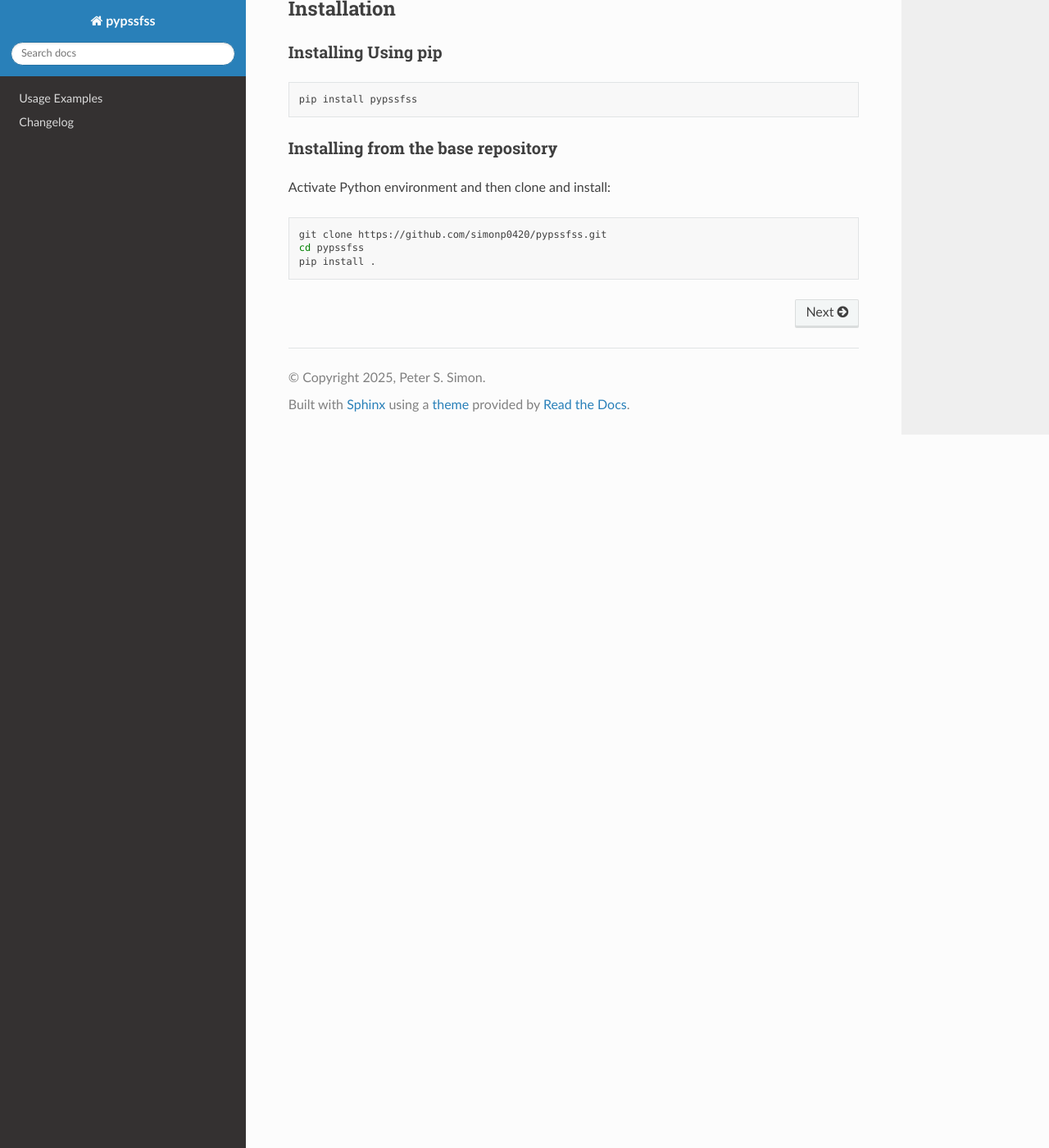
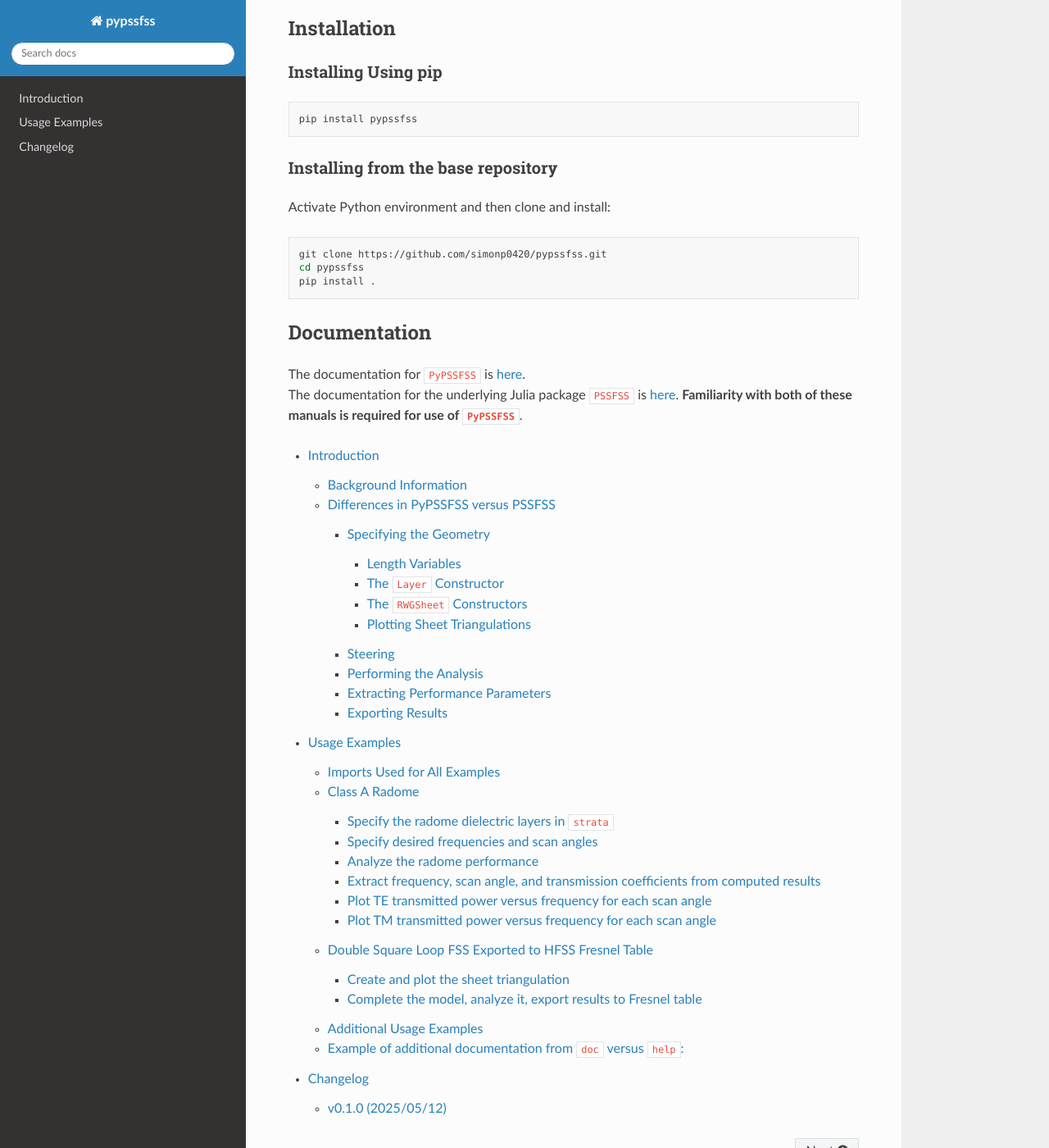
Before and after one commit to simonp0420/pypssfss, a Sphinx documentation site: the page built from docs/source/index.md, in a window 1280 px wide and 1400 px high, scrolled down 1574 px. Shown: the whole window at 82% size. Built offline with Sphinx 7.4.7 and the Read the Docs theme 3.1.0, drawn with Linux system fonts in a browser that asks for light colours; pages that are not in the unit, such as notebooks, are missing from menus; some of the changed text lies outside the part shown.

Commit message:
Add intro to docs

````diff
--- a/README.md
+++ b/README.md
@@ -1,17 +1,16 @@
-# pypssfss - Analysis of polarization and frequency selective surfaces in Python
+# PyPSSFSS - Analysis of polarization and frequency selective surfaces in Python
 
-
-[`pypssfss`](https://github.com/simonp0420/pypssfss) is a Python package for analyzing planar
+[`PyPSSFSS`](https://github.com/simonp0420/pypssfss) is a Python package for analyzing planar
 [polarization selective surfaces](https://scholar.google.com/scholar?hl=en&as_sdt=0%2C5&q=polarization+selective+surface&btnG=) (PSSs), [frequency selective surfaces](https://en.wikipedia.org/wiki/Frequency_selective_surface) (FSSs),
 [reflectarray](https://en.wikipedia.org/wiki/Reflectarray_antennahttps://en.wikipedia.org/wiki/Reflectarray_antenna) elements,
 [radomes](https://en.wikipedia.org/wiki/Radome), and similar structures.  It wraps the
 [`PSSFSS`](https://github.com/simonp0420/PSSFSS.jl) package which is written in the [Julia](https://julialang.org/)
 programming language.  Note that it is not necessary to preinstall Julia or [`PSSFSS`](https://github.com/simonp0420/PSSFSS.jl)
-before using [`pypssfss`](https://github.com/simonp0420/pypssfss).  If Julia is not found in the user's PATH, then
-[`pypssfss`](https://github.com/simonp0420/pypssfss) will install it (locally to a virtual environment, if one is active). Similarly, it will automatically install and compile [`PSSFSS`](https://github.com/simonp0420/PSSFSS.jl) on first use.
+before using [`PyPSSFSS`](https://github.com/simonp0420/pypssfss).  If Julia is not found in the user's PATH, then
+[`PyPSSFSS`](https://github.com/simonp0420/pypssfss) will install it (locally to a virtual environment, if one is active). Similarly, it will automatically install and compile [`PSSFSS`](https://github.com/simonp0420/PSSFSS.jl) on first use.
 
 
-To use [`pypssfss`](https://github.com/simonp0420/pypssfss), one first specifies the geometry to be analyzed as a Python
+To use [`PyPSSFSS`](https://github.com/simonp0420/pypssfss), one first specifies the geometry to be analyzed as a Python
 `list` containing two or more dielectric `Layer`s and zero or more `RWGSheet` objects that define the PSS/FSS surfaces.
 Due to the included `plot_sheet` function, FSS/PSS surface triangulations can be conveniently visualized using the standard
 [`Matplotlib`](https://matplotlib.org/stable/index.html) library. After also specifying the frequencies to be analyzed
@@ -70,3 +69,8 @@
 cd pypssfss
 pip install .
 ```
+
+## Documentation
+The documentation for `PyPSSFSS` is [here](https://simonp0420.github.io/pypssfss/).
+The documentation for the underlying Julia package `PSSFSS` is [here](https://simonp0420.github.io/PSSFSS.jl/stable/manual/).
+**Familiarity with both of these manuals is required for use of `PyPSSFSS`**.
--- a/docs/source/index.md
+++ b/docs/source/index.md
@@ -2,9 +2,11 @@
 ```
 
 ```{toctree}
-:maxdepth: 1
-:hidden:
+:maxdepth: 3
+:caption: Contents
+:hidden
 
+introduction.md
 example.ipynb
 changelog.md
 autoapi/index
--- /dev/null
+++ b/docs/source/introduction.md
@@ -0,0 +1,94 @@
+
+# Introduction
+
+## Background Information
+In order to learn how to use `PyPSSFSS` please first read the [PSSFSS User Manual](https://simonp0420.github.io/PSSFSS.jl/stable/manual/).  Only after looking over this material will you understand the steps needed to set up a desired geometry, visualize triangulations, perform an analysis, and extract the desired performance parameters from the solution.
+
+## Differences in PyPSSFSS versus PSSFSS
+
+### Specifying the Geometry
+The stratified medium to be analyzed is specified as a Python `list` containing 2 or more `Layer` objects and zero or more
+`RWGSheet` objects.
+
+#### Length Variables
+The package exports the following variables that represent lengths: `mm`, `cm`, `inch`, `mil`.  To represent
+a length of, say, 0.6 mil, one would type `0.6 * mil` to perform the necessary multiplication.
+
+#### The `Layer` Constructor
+The `Layer` constructor in this package accepts only ASCII for keyword argument names.  For example:
+`Layer(epsr = 2.2, tandel = 0.002, width = 1.5*mm)` to represent a 1.5 millimeter thick dielectric layer with the specified
+relative permittivity and loss tangent.
+
+#### The `RWGSheet` Constructors
+`RWGSheet` objects are instantiated by use of one of the constructor methods `diagstrip`,
+`jerusalemcross`, `loadedcross`, `manji`, `meander`, `pecsheet`, `pixels`, `pmcsheet`, `polyring`, `rectstrip`,
+`sinuous`, `splitring`, and `sympixels`.  Examples of all of these are shown in the
+[Element Gallery](https://simonp0420.github.io/PSSFSS.jl/stable/PSS_&_FSS_Element_Gallery/#PSS-and-FSS-Element-Gallery)
+of the `PSSFSS` documentation.  Clicking on one of the images in the gallery will open a page showing the code used
+to generate triangulation in the image.  Extensive documentation for these constructors, obtained from the Julia source docstring, and pretty-printed to the user's terminal, is available by use of the `doc` function exported by this package.
+E.g. `doc(manji)` will provide documentation for the `manji` element.
+
+Sheet geometry can be exported to STL files using the `export_sheet` method as follows:
+```python
+import pypssfss as pf
+sheet = pf.rectstrip(....)
+sheet.export_sheet("rectstrip.stl")
+```
+
+#### Plotting Sheet Triangulations
+It is important to visualize the triangulation of an FSS/PSS element prior to analysis.  This is easily done with the
+`plot_sheet` function, which uses the standard Matplotlib library.  See `help(plot_sheet)` for more information, and
+the Usage Examples section of this manual for an example of its use.
+
+
+### Steering
+In the Julia version, one would use a named tuple, e.g., `steer = (θ=0, ϕ=0)` to specify a normal incidence case.  Since
+Python lacks named tuples as built-in objects, `PyPSSFSS` exports four constructors `ThetaPhi`, `PhiTheta`, `Psi1Psi2`,
+and `Psi2Psi1` which are used to construct the steering specifyers.  The first two are used to define the θ and ϕ steering
+angles; the second two are used to specify the unit cell incremental phase shifts.  Each accepts two input arguments, which
+may be numeric scalars or iterables, interpreted in degrees.  Some examples:
+
+```python
+>>> import pypssfss as pf
+>>> pf.ThetaPhi(0,0)
+ThetaPhi(theta=0, phi=0)
+>>> pf.ThetaPhi(range(0, 21, 10), [0, 45])
+ThetaPhi(theta=range(0, 21, 10), phi=[0, 45])
+>>> pf.PhiTheta([0, 45], range(0, 21, 10))
+PhiTheta(phi=[0, 45], theta=range(0, 21, 10))
+```
+
+The only difference in the last two examples is the order of execution. If passed to the `analyze` function,
+the final example above would cause ϕ to be incremented in the outmost analysis loop, with the loop over θ nested
+just inside it, and the loop over frequency nested inside the θ loop.  In the `ThetaPhi` examples, θ would be
+the outermost loop.
+
+### Performing the Analysis
+For this, use the `analyze` function, which takes the same positional and optional keyword arguments as the
+Julia version documented [here](https://simonp0420.github.io/PSSFSS.jl/stable/reference/#PSSFSS.analyze),
+except for the steering inputs as described previously.  The `analyze` function returns a list of Julia `Result` objects
+which should usually be assigned to a variable for further processing using the `extract_result` function.
+
+### Extracting Performance Parameters
+Because of the large number of performance parameters that are available to be extracted, the `PSSFSS` package
+has implemented a tiny Domain Specific Language (DSL) to specify the desired outputs, using the macro facility
+built into Julia. This is implemented in the `@outputs` macro of the `PSSFSS` package, as documented
+in [this](https://simonp0420.github.io/PSSFSS.jl/stable/manual/#Requesting-Additional-Outputs) section of the
+manual (which is essential reading). Here in `PyPSSFSS`, the user must create a string containing the text
+that would be passed to the `@outputs` macro. The string is passed as an argument to the `atoutputs` function
+which returns an object that can be used to retrieve the desired data using the `extract_result` function.
+For example:
+
+```python
+results = analyze(...)
+outrequests = atoutputs('FGHz theta s21dB(L,v) s21dB(R,V)')
+data = extract_result(results, outrequests)
+```
+
+The `extract_result` function will return a NumPy matrix, each column of which contains the data corresponding to one
+of the items in the string passed to `atoutputs`. There are more examples using the `atoutputs` and `extract_result`
+functions in the Usage Examples section of this manual.
+
+### Exporting Results
+Results can be exported to HFSS SBR+-compatible Fresnel tables using `res2fresnel` or to Ticra-compatible
+TEP files using `res2tep`.
````
Also changed, not shown: docs/source/example.ipynb.
